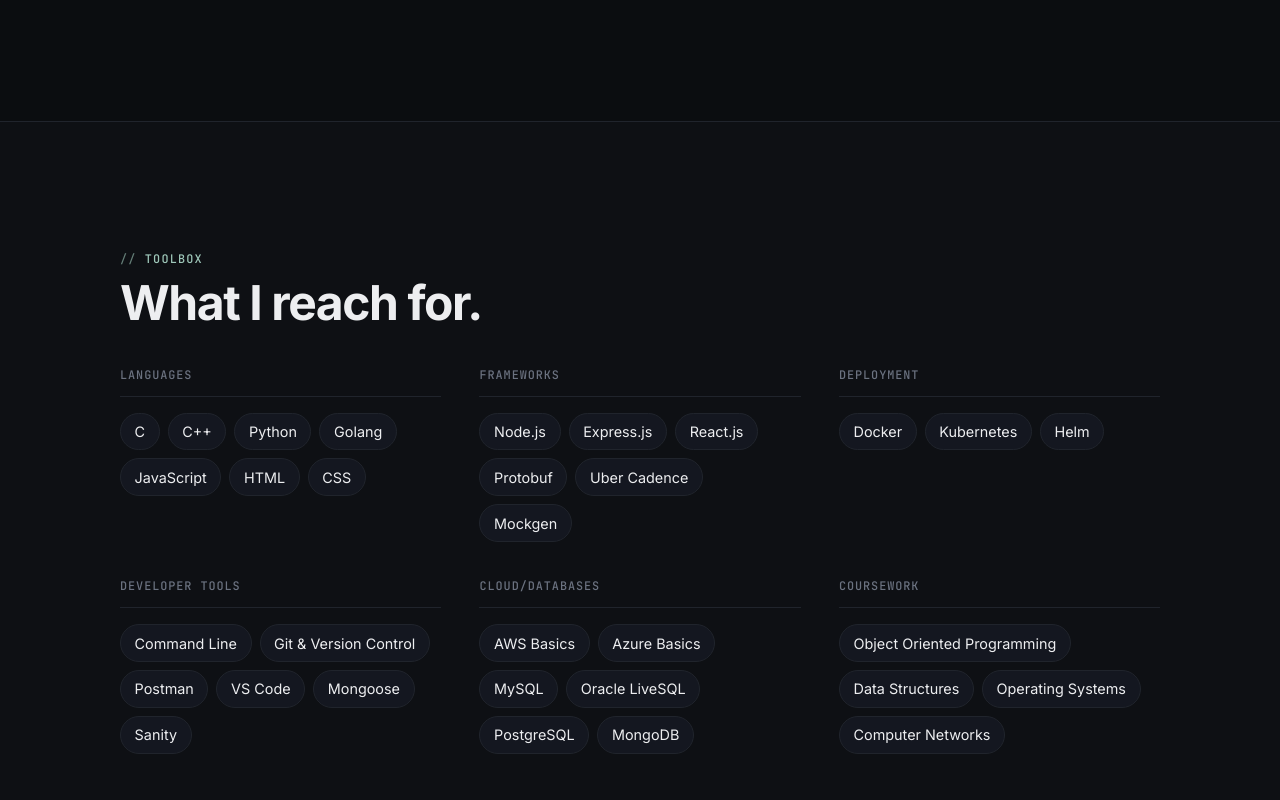
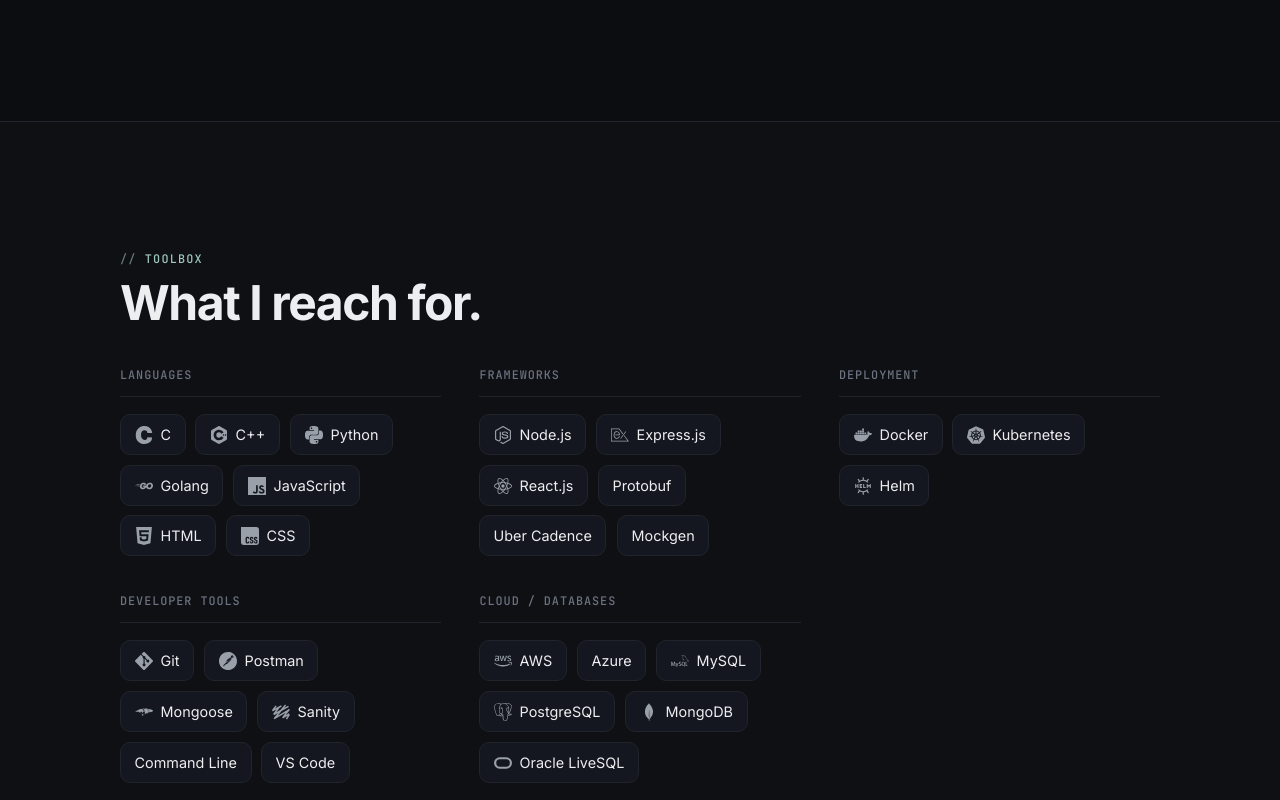
Before and after one commit to aniketsahran/aniket-portfolio, a React (Vite) app: page / in a window 1280 px wide. Shown: the part 4420-5220 px from the top of the page. Built offline with nearby package versions, Linux system fonts and the light colour scheme.

Commit message:
feat: interactive magnetic tool logo grid

```diff
--- /dev/null
+++ b/src/components/ToolChip.jsx
@@ -0,0 +1,30 @@
+import { motion } from 'framer-motion'
+import useMagnetic from '../hooks/useMagnetic.js'
+
+// A tool chip that pulls toward the cursor. Renders a mask-tinted brand logo
+// when `slug` is set (decorative, aria-hidden), plus the tool name as text.
+export default function ToolChip({ name, slug }) {
+  const { ref, x, y, onPointerMove, onPointerLeave } = useMagnetic(0.4)
+
+  return (
+    <motion.div
+      ref={ref}
+      className="tool-chip"
+      style={{ x, y }}
+      onPointerMove={onPointerMove}
+      onPointerLeave={onPointerLeave}
+    >
+      {slug && (
+        <span
+          className="tool-chip__logo"
+          aria-hidden="true"
+          style={{
+            maskImage: `url(/assets/logos/${slug}.svg)`,
+            WebkitMaskImage: `url(/assets/logos/${slug}.svg)`,
+          }}
+        />
+      )}
+      <span className="tool-chip__name">{name}</span>
+    </motion.div>
+  )
+}
--- a/src/pages/Home.jsx
+++ b/src/pages/Home.jsx
@@ -2,7 +2,7 @@ import Hero from '../sections/Hero.jsx'
 import About from '../sections/About.jsx'
 import Experience from '../sections/Experience.jsx'
 import Projects from '../sections/Projects.jsx'
-import Skills from '../sections/Skills.jsx'
+import ToolGrid from '../sections/ToolGrid.jsx'
 import BeyondCode from '../sections/BeyondCode.jsx'
 import Contact from '../sections/Contact.jsx'
 import Footer from '../components/Footer.jsx'
@@ -14,7 +14,7 @@ export default function Home() {
       <About />
       <Experience />
       <Projects />
-      <Skills />
+      <ToolGrid />
       <BeyondCode />
       <Contact />
       <Footer />
--- a/src/sections/Skills.css
+++ /dev/null
@@ -1,44 +0,0 @@
-.skills {
-  background: var(--bg-sunken);
-  border-top: 1px solid var(--line);
-}
-
-.skills__grid {
-  display: grid;
-  grid-template-columns: repeat(auto-fit, minmax(260px, 1fr));
-  gap: clamp(1.5rem, 3vw, 2.5rem);
-  margin-top: 1rem;
-}
-
-.skills__label {
-  font-family: var(--font-mono);
-  font-size: 0.74rem;
-  font-weight: 500;
-  letter-spacing: 0.08em;
-  text-transform: uppercase;
-  color: var(--faint);
-  padding-bottom: 0.9rem;
-  margin-bottom: 1rem;
-  border-bottom: 1px solid var(--line);
-}
-
-.skills__items {
-  display: flex;
-  flex-wrap: wrap;
-  gap: 0.5rem;
-}
-
-.skills__items li {
-  font-size: 0.9rem;
-  padding: 0.4rem 0.85rem;
-  border-radius: 999px;
-  background: var(--bg-raised);
-  border: 1px solid var(--line);
-  color: var(--ink);
-  transition: border-color 0.2s var(--ease), color 0.2s var(--ease);
-}
-
-.skills__items li:hover {
-  border-color: var(--accent);
-  color: var(--accent-strong);
-}
--- a/src/sections/Skills.jsx
+++ /dev/null
@@ -1,31 +0,0 @@
-import { skills } from '../data/content.js'
-import Reveal from '../components/Reveal.jsx'
-import './Skills.css'
-
-export default function Skills() {
-  return (
-    <section id="skills" className="skills section">
-      <div className="container">
-        <Reveal as="p" className="eyebrow">
-          Toolbox
-        </Reveal>
-        <Reveal as="h2" className="section-title">
-          What I reach for.
-        </Reveal>
-
-        <div className="skills__grid">
-          {skills.map((group, i) => (
-            <Reveal className="skills__group" delay={i * 0.05} key={group.group}>
-              <h3 className="skills__label">{group.group}</h3>
-              <ul className="skills__items">
-                {group.items.map((item) => (
-                  <li key={item}>{item}</li>
-                ))}
-              </ul>
-            </Reveal>
-          ))}
-        </div>
-      </div>
-    </section>
-  )
-}
--- /dev/null
+++ b/src/sections/ToolGrid.css
@@ -0,0 +1,71 @@
+.toolgrid {
+  background: var(--bg-sunken);
+  border-top: 1px solid var(--line);
+}
+
+.toolgrid__groups {
+  display: grid;
+  grid-template-columns: repeat(auto-fit, minmax(260px, 1fr));
+  gap: clamp(1.5rem, 3vw, 2.5rem);
+  margin-top: 1rem;
+}
+
+.toolgrid__label {
+  font-family: var(--font-mono);
+  font-size: 0.74rem;
+  font-weight: 500;
+  letter-spacing: 0.08em;
+  text-transform: uppercase;
+  color: var(--faint);
+  padding-bottom: 0.9rem;
+  margin-bottom: 1.1rem;
+  border-bottom: 1px solid var(--line);
+}
+
+.toolgrid__chips {
+  display: flex;
+  flex-wrap: wrap;
+  gap: 0.6rem;
+}
+
+.tool-chip {
+  display: inline-flex;
+  align-items: center;
+  gap: 0.5rem;
+  padding: 0.5rem 0.85rem;
+  border-radius: 10px;
+  background: var(--bg-raised);
+  border: 1px solid var(--line);
+  color: var(--ink);
+  font-size: 0.9rem;
+  cursor: default;
+  will-change: transform;
+  transition: border-color 0.2s var(--ease), background 0.2s var(--ease);
+}
+
+.tool-chip:hover {
+  border-color: var(--accent);
+  background: var(--accent-wash);
+}
+
+.tool-chip__logo {
+  width: 18px;
+  height: 18px;
+  flex-shrink: 0;
+  background-color: var(--muted);
+  mask-repeat: no-repeat;
+  mask-position: center;
+  mask-size: contain;
+  -webkit-mask-repeat: no-repeat;
+  -webkit-mask-position: center;
+  -webkit-mask-size: contain;
+  transition: background-color 0.2s var(--ease);
+}
+
+.tool-chip:hover .tool-chip__logo {
+  background-color: var(--accent-strong);
+}
+
+.tool-chip__name {
+  white-space: nowrap;
+}
--- /dev/null
+++ b/src/sections/ToolGrid.jsx
@@ -0,0 +1,32 @@
+import { tools } from '../data/content.js'
+import Reveal from '../components/Reveal.jsx'
+import ToolChip from '../components/ToolChip.jsx'
+import './ToolGrid.css'
+
+export default function ToolGrid() {
+  return (
+    <section id="skills" className="toolgrid section">
+      <div className="container">
+        <Reveal as="p" className="eyebrow">
+          Toolbox
+        </Reveal>
+        <Reveal as="h2" className="section-title">
+          What I reach for.
+        </Reveal>
+
+        <div className="toolgrid__groups">
+          {tools.map((group, i) => (
+            <Reveal className="toolgrid__group" delay={i * 0.04} key={group.group}>
+              <h3 className="toolgrid__label">{group.group}</h3>
+              <div className="toolgrid__chips">
+                {group.items.map((t) => (
+                  <ToolChip name={t.name} slug={t.slug} key={t.name} />
+                ))}
+              </div>
+            </Reveal>
+          ))}
+        </div>
+      </div>
+    </section>
+  )
+}
```
Also changed, not shown: 2 other files (tests, documents, lock files or other folders).
